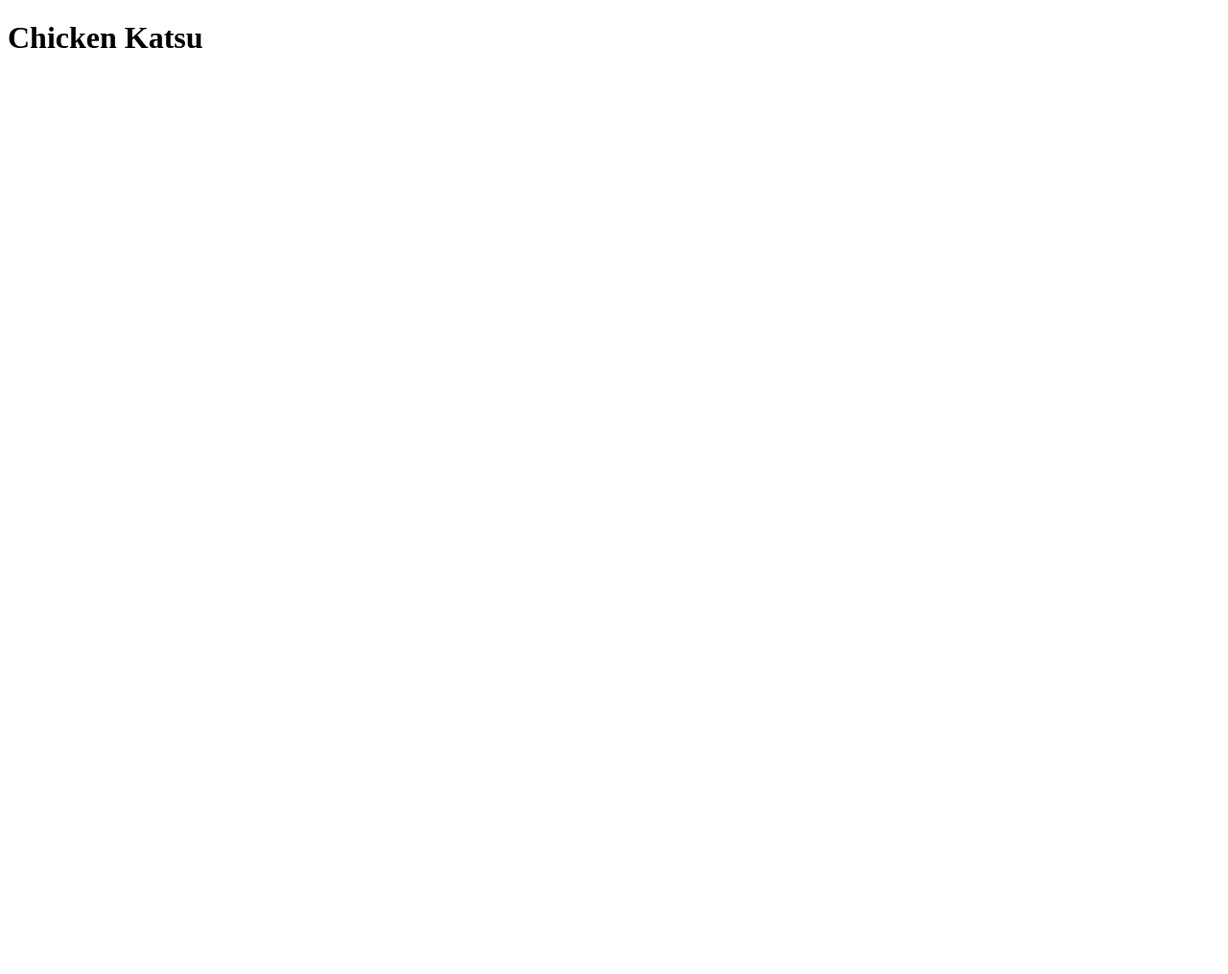
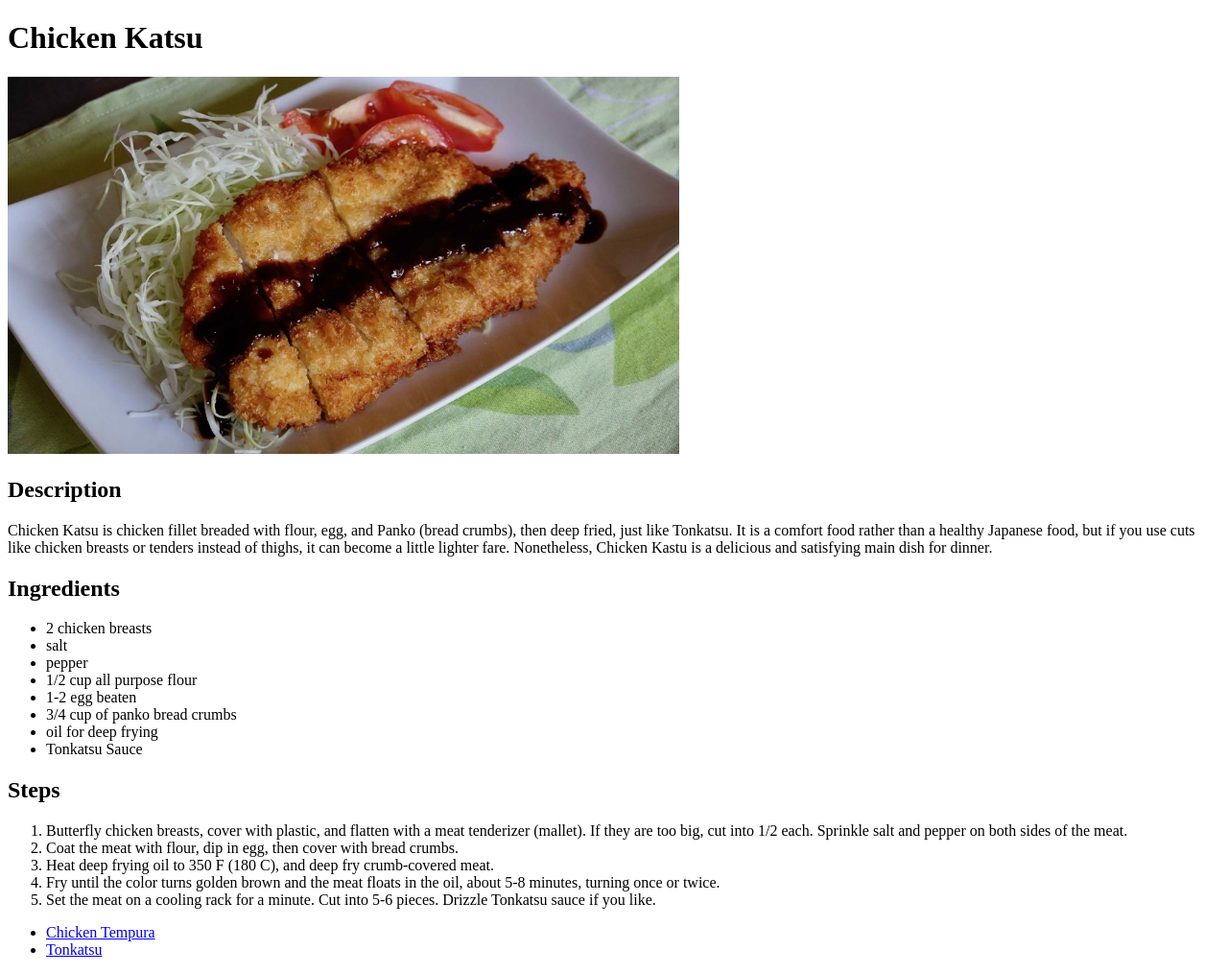
Before and after one commit to ren-ishi-web/odin-recipes, a plain HTML site: page recipes/chicken-katsu.html in a window 1280 px wide. Shown: the whole page at 96% size. Before the commit the page ends 800 px from the top, so only its background shows below. Drawn offline with Linux system fonts and the light colour scheme.

Commit message:
Finished recipe page for Chicken katsu
Add recipe page with the same process.

```diff
--- a/recipes/chicken-katsu.html
+++ b/recipes/chicken-katsu.html
@@ -8,5 +8,41 @@
 
     <body>
         <h1>Chicken Katsu</h1>
+
+        <img src="../images/chicken-katsu.jpg" alt="Picture of chicken katsu served on a plate." width="700">
+
+        <h2>Description</h2>
+        <p>
+            Chicken Katsu is chicken fillet breaded with flour, egg, and Panko (bread crumbs), then deep fried,
+            just like Tonkatsu.  It is a comfort food rather than a healthy Japanese food, but if you use cuts
+            like chicken breasts or tenders instead of thighs, it can become a little lighter fare. Nonetheless,
+            Chicken Kastu is a delicious and satisfying main dish for dinner.
+        </p>
+
+        <h2>Ingredients</h2>
+        <ul>
+            <li>2 chicken breasts</li>
+            <li>salt</li>
+            <li>pepper</li>
+            <li>1/2 cup all purpose flour</li>
+            <li>1-2 egg beaten</li>
+            <li>3/4 cup of panko bread crumbs</li>
+            <li>oil for deep frying</li>
+            <li>Tonkatsu Sauce</li>
+        </ul>
+
+        <h2>Steps</h2>
+        <ol>
+            <li>Butterfly chicken breasts, cover with plastic, and flatten with a meat tenderizer (mallet). If they are too big, cut into 1/2 each. Sprinkle salt and pepper on both sides of the meat.</li>
+            <li>Coat the meat with flour, dip in egg, then cover with bread crumbs.</li>
+            <li>Heat deep frying oil to 350 F (180 C), and deep fry crumb-covered meat.</li>
+            <li>Fry until the color turns golden brown and the meat floats in the oil, about 5-8 minutes, turning once or twice.</li>
+            <li>Set the meat on a cooling rack for a minute. Cut into 5-6 pieces. Drizzle Tonkatsu sauce if you like.</li>
+        </ol>
+
+        <ul>
+            <li><a href="chicken-tempura.html">Chicken Tempura</a></li>
+            <li><a href="tonkatsu.html">Tonkatsu</a></li>
+        </ul>
     </body>
 </html>
```
Also changed, not shown: recipes/tonkatsu.html (+1 -1 lines), images/chicken-katsu.jpg (added).
